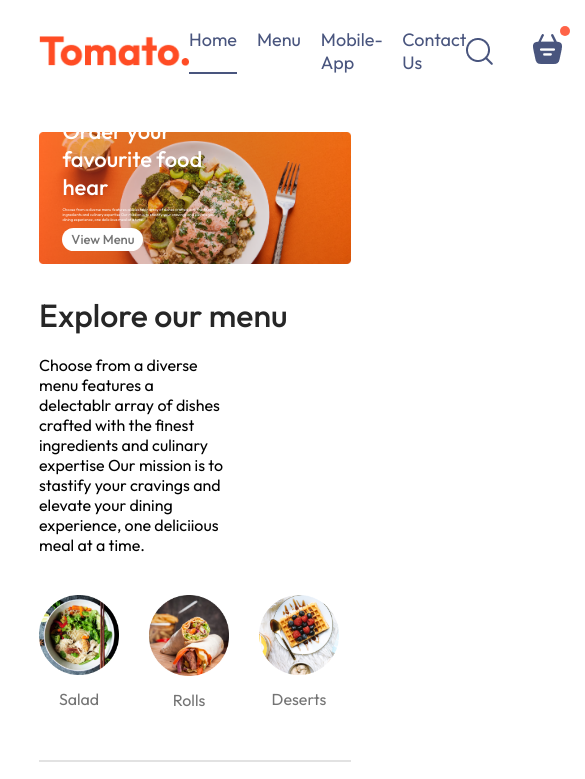
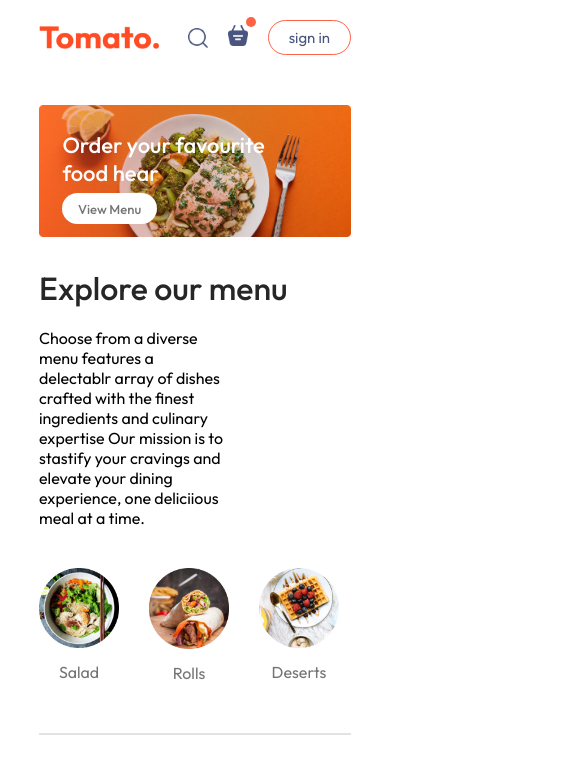
Before and after one commit to Shakithyanshaw/tomato-food-delivery, a React (Vite) app in the folder frontend/: page / in a window 390 px wide. Shown: the top 779 px of the page, 585 px wide, since content can reach past the window. Built offline with nearby package versions, Linux system fonts and the light colour scheme.

Commit message:
Update responsive styles for Header and Navbar components; adjust layout and button sizes for better mobile experience

```diff
--- a/frontend/src/components/Header/Header.css
+++ b/frontend/src/components/Header/Header.css
@@ -37,3 +37,21 @@
   font-size: max(1vw, 13px);
   border-radius: 50px;
 }
+
+@media (max-width: 1050px) {
+  .header-contents {
+    max-width: 45%;
+  }
+}
+
+@media (max-width: 900px) {
+  .header-contents {
+    max-width: 65%;
+  }
+  .header-contents p {
+    display: none;
+  }
+  .header-contents button {
+    padding: 2vw 4vw;
+  }
+}
--- a/frontend/src/components/Navbar/Navbar.css
+++ b/frontend/src/components/Navbar/Navbar.css
@@ -60,3 +60,48 @@
   top: -8px;
   right: -8px;
 }
+
+@media (max-width: 1050px) {
+  .navbar .logo {
+    width: 140px;
+  }
+  .navbar-menu {
+    gap: 20px;
+    font-size: 17px;
+  }
+  .navbar-right {
+    gap: 30px;
+  }
+  .navbar-right img {
+    width: 22px;
+  }
+  .navbar-right button {
+    padding: 8px 25px;
+  }
+}
+
+@media (max-width: 900px) {
+  .navbar .logo {
+    width: 120px;
+  }
+  .navbar-menu {
+    gap: 15px;
+    font-size: 16px;
+  }
+  .navbar-right {
+    gap: 20px;
+  }
+  .navbar-right img {
+    width: 20px;
+  }
+  .navbar-right button {
+    padding: 7px 20px;
+    font-size: 15px;
+  }
+}
+
+@media (max-width: 750px) {
+  .navbar-menu {
+    display: none;
+  }
+}
```
